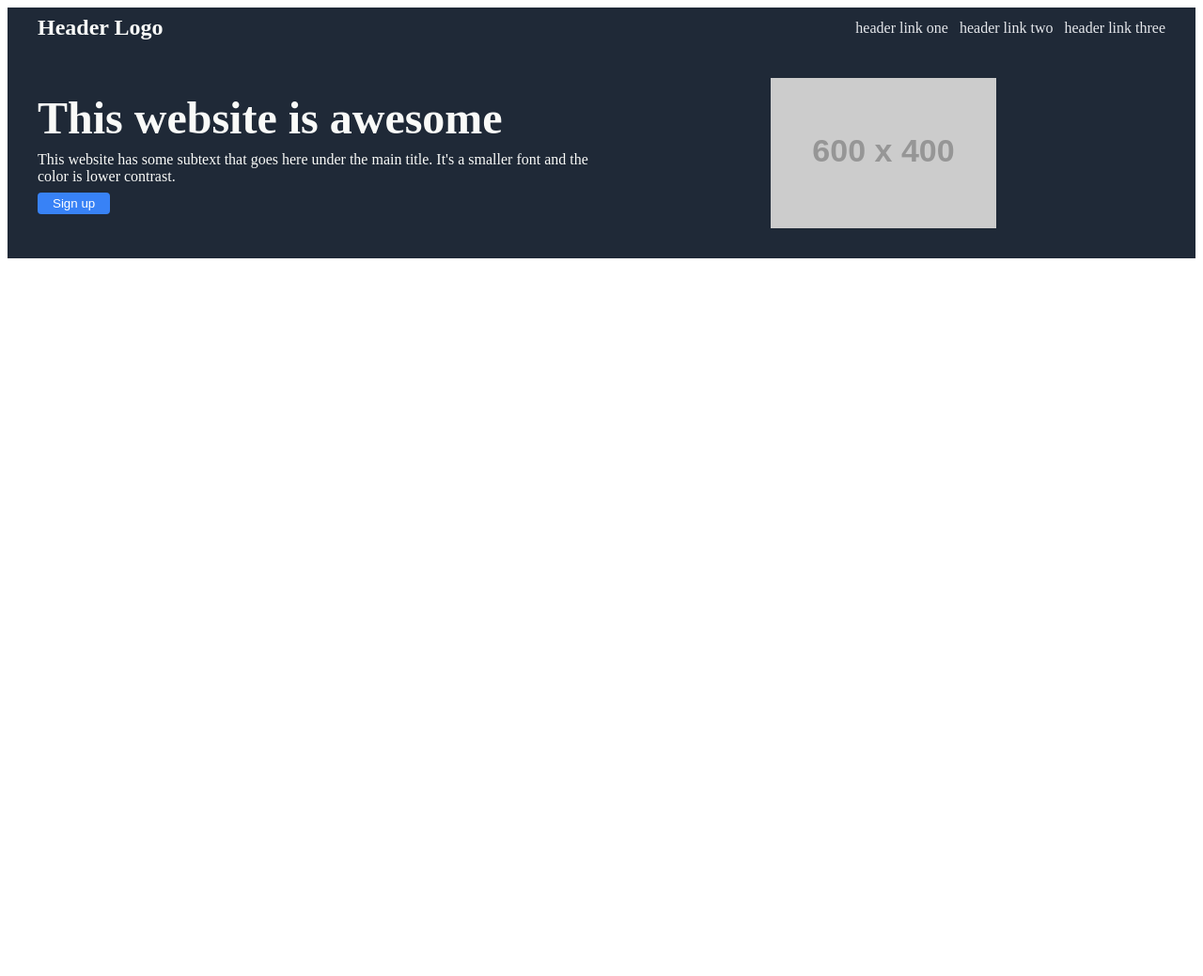
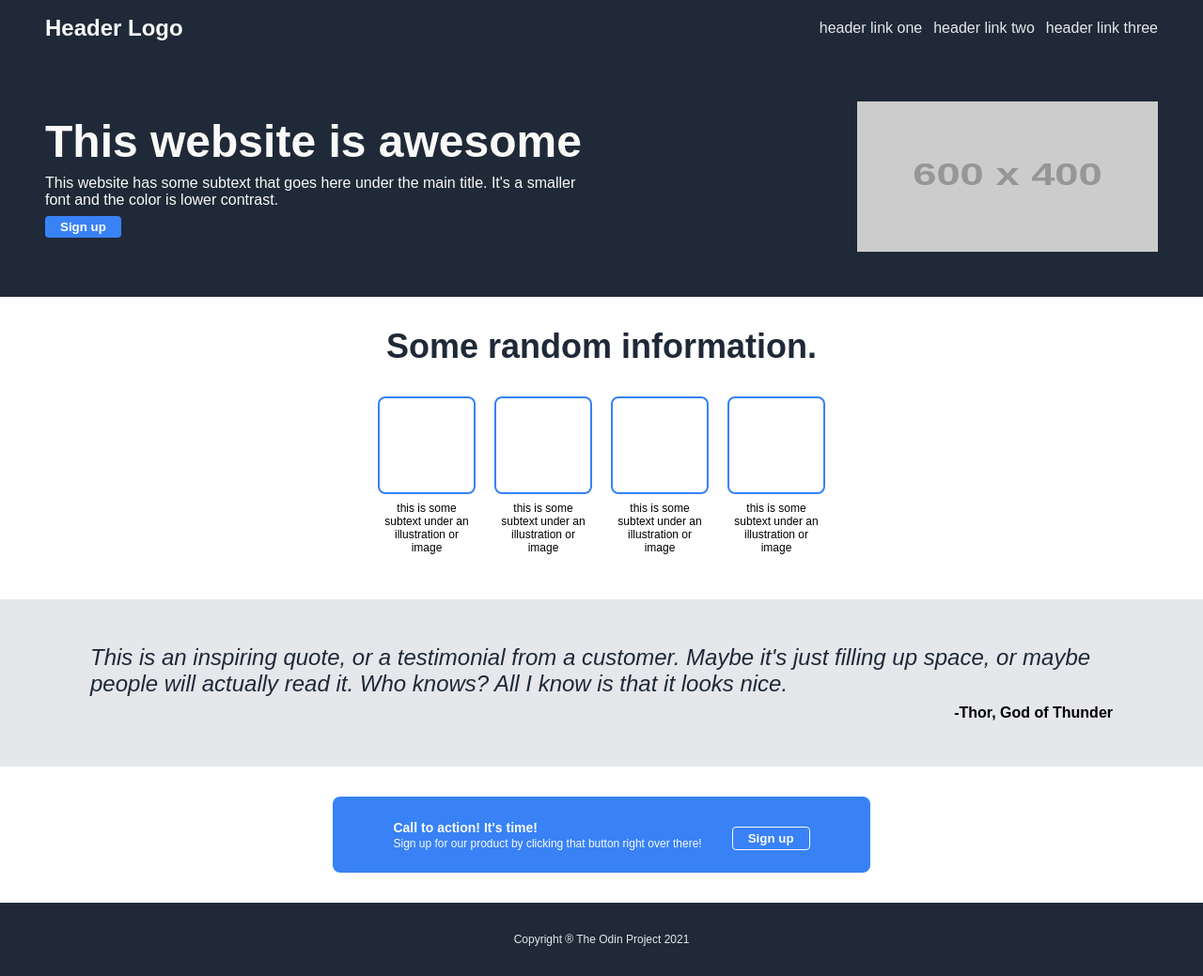
Before and after one commit to kaelwi/odin-landing-page, a plain HTML site: page index.html in a window 1280 px wide. Shown: the whole page at 94% size. Before the commit the page ends 800 px from the top, so only its background shows below. Drawn offline with Linux system fonts and the light colour scheme; placeholder pictures from the web are drawn by us.

Commit message:
Render basic structure correctly

```diff
--- a/index.html
+++ b/index.html
@@ -16,6 +16,7 @@
         </ul>
     </div>
 
+
     <div class="intro">
         <div class="about">
             <div class="heading">This website is awesome</div>
@@ -27,5 +28,46 @@
         </div>
     </div>
 
+    <div class="main">
+        <div class="main-heading">Some random information.</div>
+        <div class="main-container">
+            <div class="card">
+                <div class="card-img"></div>
+                <div class="card-text">this is some subtext under an illustration or image</div>
+            </div>
+            <div class="card">
+                <div class="card-img"></div>
+                <div class="card-text">this is some subtext under an illustration or image</div>
+            </div>
+                <div class="card">
+                <div class="card-img"></div>
+                <div class="card-text">this is some subtext under an illustration or image</div>
+            </div>
+            <div class="card">
+                <div class="card-img"></div>
+                <div class="card-text">this is some subtext under an illustration or image</div>
+            </div>
+        </div>
+    </div>
+
+    <div class="quote-section">
+        <div class="quote">This is an inspiring quote, or a testimonial from a customer. Maybe it's just filling up space, or maybe people will actually read it. Who knows? All I know is that it looks nice.</div>
+        <div class="author">-Thor, God of Thunder</div>
+    </div>
+
+    <div class="call-to-action">
+        <div class="banner">
+            <div class="banner-text">
+                <div class="call-to-action-heading">Call to action! It's time!</div>
+                <div class="text">Sign up for our product by clicking that button right over there!</div>
+            </div>
+            <button>Sign up</button>
+        </div>
+    </div>
+
+    <div class="footer">
+        Copyright &reg; The Odin Project 2021
+    </div>
+
 </body>
 </html>
--- a/style.css
+++ b/style.css
@@ -1,18 +1,33 @@
 body {
   display: flex;
   flex-direction: column;
+  font-family: sans-serif;
+  margin: 0px;
 }
 
-.header, .intro, logo, .heading {
+button {
+    background-color: #3882f6;
+    color: white;
+    text-decoration: none;
+    border-radius: 4px;
+    border-style: none;
+    padding: 4px 16px;
+    margin-top: 8px;
+    font-weight: 600;
+  }
+
+.header, .intro, .logo, .heading {
     color: #f9faf8;
 }
+
+/* TODO: try out max-width (instead of bigger padding on the sides) */
 
 .header, .intro {
   display: flex;
   justify-content: space-between;
   background-color: #1F2937;
-  padding: 8px 32px 32px 32px;
   align-items: center;
+  padding: 16px 48px 48px 48px;
 }
 
 .logo {
@@ -31,18 +46,8 @@ body {
 
 .img {
   display: flex;
-  justify-content: center;
+  justify-content: flex-end;
   align-items: center;
-}
-
-button {
-  background-color: #3882f6;
-  color: white;
-  text-decoration: none;
-  border-radius: 4px;
-  border-style: none;
-  padding: 4px 16px;
-  margin-top: 8px;
 }
 
 .info {
@@ -50,7 +55,7 @@ button {
 }
 
 img {
-  width: 240px;
+  width: 320px;
   height: 160px;
 }
 
@@ -62,3 +67,110 @@ ul {
   gap: 12px;
   color: #e5e7eb;
 }
+
+.main {
+    display: flex;
+    flex-direction: column;
+    justify-content: center;
+    align-items: center;
+    padding: 32px 96px 48px 96px;
+}
+
+.main-container {
+    display: flex;
+    justify-content: center;
+    gap: 24px;
+}
+
+.card {
+    flex: 1;
+    display: flex;
+    flex-direction: column;
+    align-items: center;
+    width: 100px;
+}
+
+.main-heading {
+    color: #1f2937;
+    font-size: 36px;
+    font-weight: 900;
+    margin-bottom: 32px;
+}
+
+.card-img {
+    width: 100px;
+    height: 100px;
+    border: 2px solid #3882f6;
+    border-radius: 8px;
+    margin-bottom: 8px;
+}
+
+.card-text {
+    text-align: center;
+    font-size: 12px;
+}
+
+.quote-section {
+    background-color: #e5e7eb;
+    padding: 48px 96px;
+    display: flex;
+    flex-direction: column;
+    gap: 8px;
+}
+
+.quote {
+    font-style: italic;
+    font-size: 24px;
+    font-weight: 100;
+    color: #1f2937;
+}
+
+.author {
+    text-align: end;
+    font-weight: bold;
+}
+
+.call-to-action {
+    display: flex;
+    justify-content: center;
+    align-items: center;
+    padding: 32px 96px;
+}
+
+.banner {
+    background-color: #3882f6;
+    padding: 24px 64px;
+    display: flex;
+    gap: 32px;
+    border-radius: 8px;
+    align-items: center;
+}
+
+.banner-text {
+    flex: 1;
+    color: #f9faf8;
+    display: flex;
+    flex-direction: column;
+    font-size: 12px;
+    gap: 2px;
+}
+
+.call-to-action-heading {
+    font-weight: 700;
+    font-size: 14px;
+}
+
+.call-to-action button {
+    color: #f9faf8;
+    border: 1px solid #f9faf8;
+    padding: 4px 16px;
+}
+
+.footer {
+    display: flex;
+    justify-content: center;
+    background-color: #1F2937;
+    color: #e5e7eb;
+    padding: 32px;
+    font-size: 12px;
+}
```
